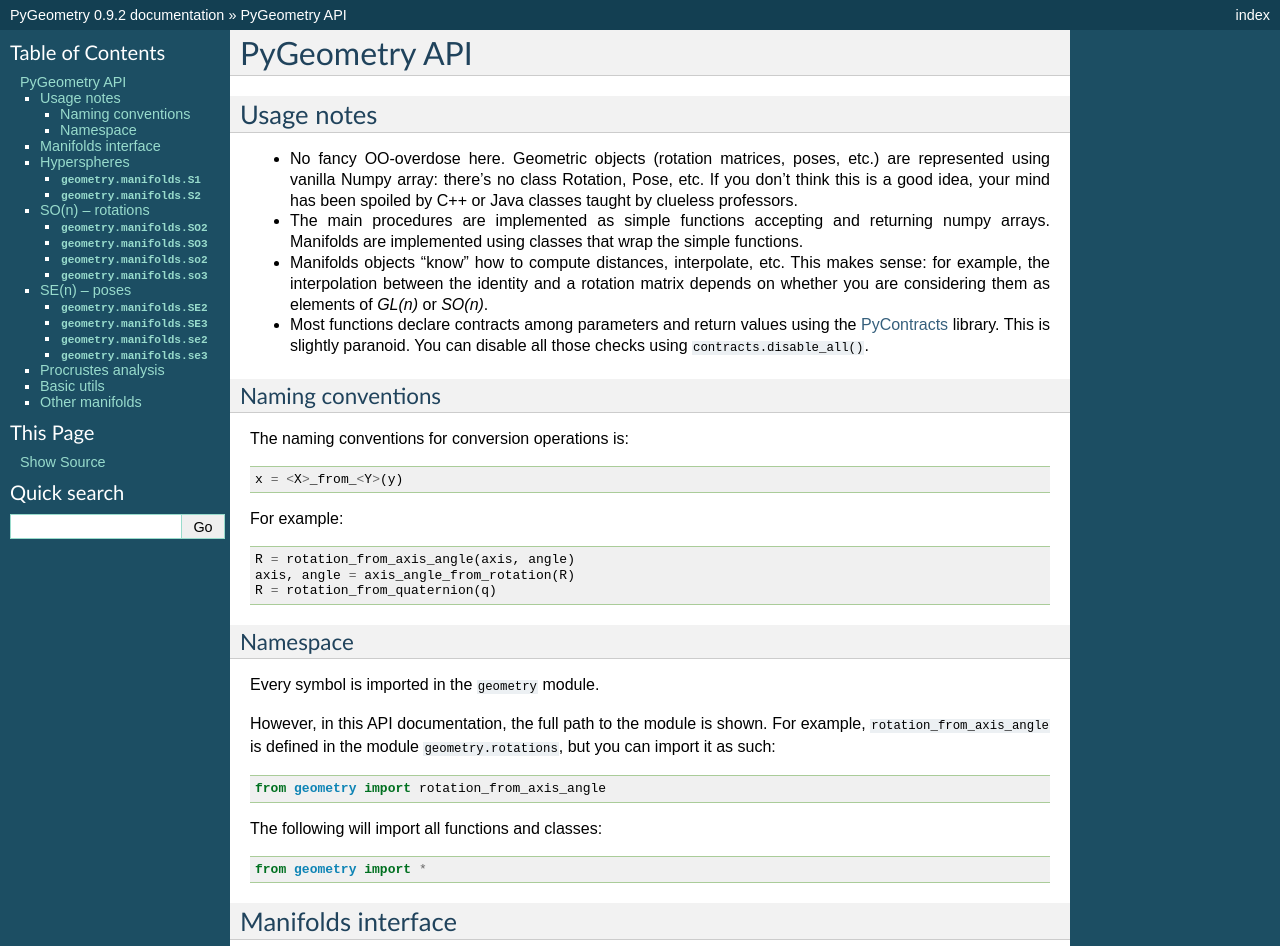
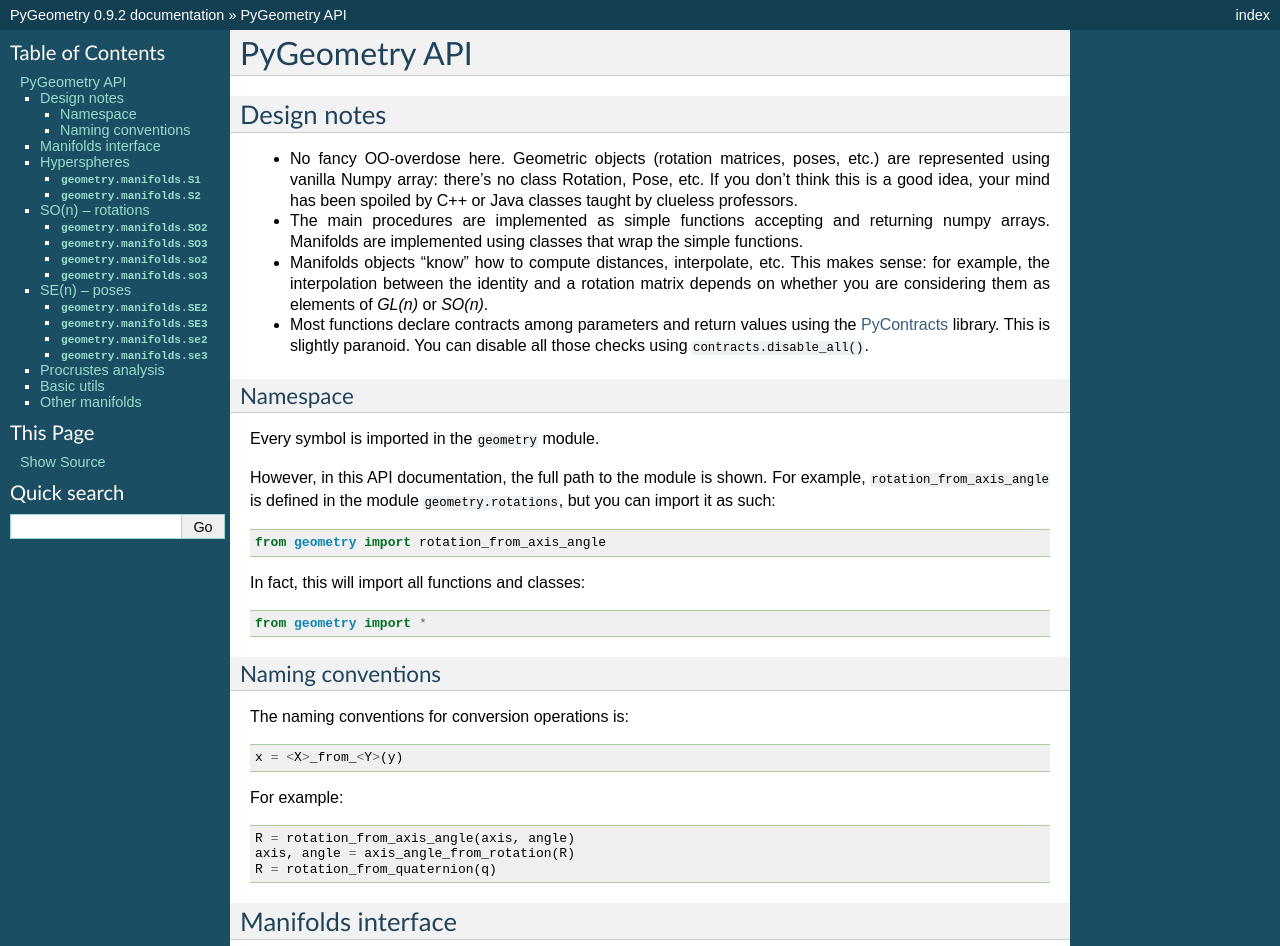
Before and after one commit to AndreaCensi/geometry, a Sphinx documentation site: the page built from docs/source/api_summary.rst, in a window 1280 px wide and 1400 px high, cut to the strip 0-946 px from the top of the window. Built offline with Sphinx 7.4.7, drawn with Linux system fonts in a browser that asks for light colours; formulas are drawn with MathJax 3; some of the changed lines change nothing that is shown.

Commit message:
Small docs update

```diff
--- a/docs/source/api_summary.rst
+++ b/docs/source/api_summary.rst
@@ -8,8 +8,8 @@
 ========================
 
 
-Usage notes
------------
+Design notes
+-----------------
 
 * No fancy OO-overdose here. Geometric objects (rotation matrices, poses, etc.) are represented using vanilla
   Numpy array: there's no class Rotation, Pose, etc. If you don't think this is a good
@@ -24,20 +24,6 @@
 * Most functions declare contracts among parameters and return values using the PyContracts_ library. This is slightly paranoid. You can disable all those checks using  ``contracts.disable_all()``.
 
 
-Naming conventions
-++++++++++++++++++
-
-The naming conventions for conversion operations is::
-
-  x = <X>_from_<Y>(y)
-
-For example::
-
-  R = rotation_from_axis_angle(axis, angle)
-  axis, angle = axis_angle_from_rotation(R)
-  R = rotation_from_quaternion(q)
-
-
 Namespace
 ++++++++++++++++++
 
@@ -47,9 +33,24 @@
 
     from geometry import rotation_from_axis_angle
 
-The following will import all functions and classes: ::
+In fact, this will import all functions and classes: ::
 
     from geometry import *
+
+
+Naming conventions
+++++++++++++++++++
+
+The naming conventions for conversion operations is::
+
+    x = <X>_from_<Y>(y)
+
+For example: ::
+
+    R = rotation_from_axis_angle(axis, angle)
+    axis, angle = axis_angle_from_rotation(R)
+    R = rotation_from_quaternion(q)
+
 
 
 Manifolds interface
--- /dev/null
+++ b/docs/source/my_templates/layout.html
@@ -0,0 +1,32 @@
+{% extends "!layout.html" %}
+{% block footer %}
+	{{ super() }}
+
+  <script type="text/javascript">
+
+  var _gaq = _gaq || [];
+  _gaq.push(['_setAccount', 'UA-155626-15']);
+  _gaq.push(['_trackPageview']);
+
+  (function() {
+    var ga = document.createElement('script'); ga.type = 'text/javascript'; ga.async = true;
+    ga.src = ('https:' == document.location.protocol ? 'https://ssl' : 'http://www') + '.google-analytics.com/ga.js';
+    var s = document.getElementsByTagName('script')[0]; s.parentNode.insertBefore(ga, s);
+  })();
+
+  </script>
+
+
+{% endblock %}
+{% block extrahead %}
+	{{ super() }}
+
+
+   <style type="text/css">
+
+   </style>
+
+{% endblock %}
+{% block copyright %}
+<a href="http://purl.org/censi">Andrea Censi</a>
+{% endblock %}
```
Also changed, not shown: 1 other file.
